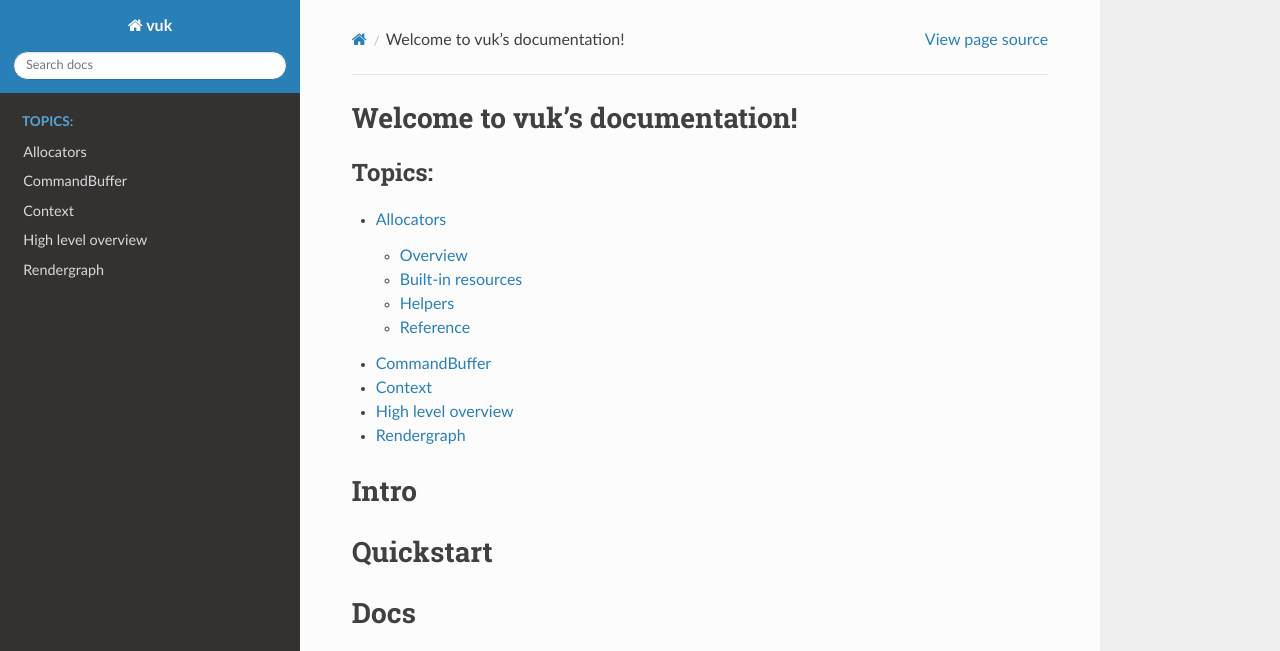
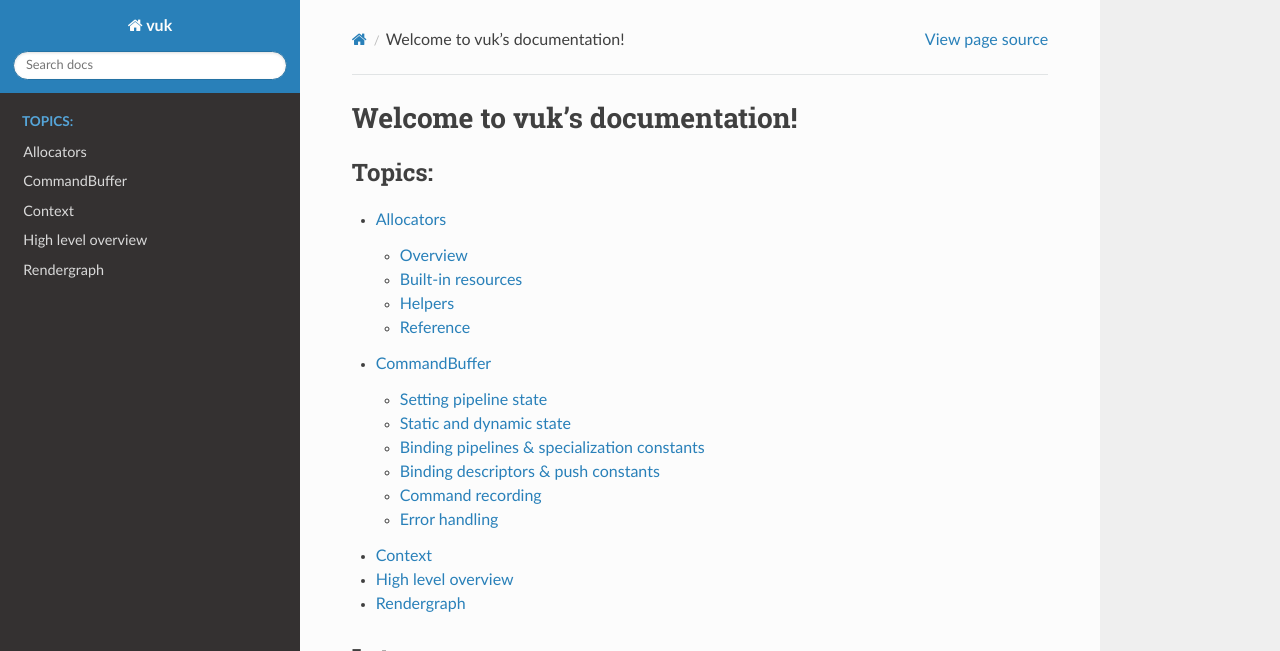
Before and after one commit to martty/vuk, a Sphinx documentation site: the page built from docs/index.rst, in a window 1280 px wide and 1269 px high, cut to the strip 0-651 px from the top of the window. Built offline with Sphinx 7.4.7 and the Read the Docs theme 2.0.0, drawn with Linux system fonts in a browser that asks for light colours; some of the changed lines change nothing that is shown.

Commit message:
CommandBuffer documentation

```diff
--- a/docs/topics/commandbuffer.rst
+++ b/docs/topics/commandbuffer.rst
@@ -1,5 +1,43 @@
 CommandBuffer
 =============
 
+The CommandBuffer class offers a convenient abstraction over command recording, pipeline state and descriptor sets of Vulkan.
+
+Setting pipeline state
+----------------------
+The CommandBuffer encapsulates the current pipeline and descriptor state. When calling state-setting commands, the current state of the CommandBuffer is updated. The state of the CommandBuffer persists for the duration of the execution callback, and there is no state leakage between callbacks of different passes.
+
+The various states of the pipeline can be reconfigured by calling the appropriate function, such as :cpp:func:`vuk::CommandBuffer::set_rasterization()`.
+
+There is no default state - you must explicitly bind all state used for the commands recorded.
+
+Static and dynamic state
+------------------------
+Vulkan allows some pipeline state to be dynamic. In vuk this is exposed as an optimisation - you may let the CommandBuffer know that certain pipeline state is dynamic by calling :cpp:func:`vuk::CommandBuffer::set_dynamic_state()`. This call changes which states are considered dynamic. Dynamic state is usually cheaper to change than entire pipelines and leads to fewer pipeline compilations, but has more overhead compared to static state - use it when a state changes often. Some state can be set dynamic on some platforms without cost. As with other pipeline state, setting states to be dynamic or static persist only during the callback.
+
+Binding pipelines & specialization constants
+--------------------------------------------
+The CommandBuffer maintains separate bind points for compute and graphics pipelines. The CommandBuffer also maintains an internal buffer of specialization constants that are applied to the pipeline bound. Changing specialization constants will trigger a pipeline compilation when using the pipeline for the first time.
+
+Binding descriptors & push constants
+------------------------------------
+vuk allows two types of descriptors to be bound: ephemeral and persistent.
+
+Ephemeral descriptors are bound individually to the CommandBuffer via `bind_XXX()` calls where `XXX` denotes the type of the descriptor (eg. uniform buffer). These descriptors are internally managed by the CommandBuffer and the Allocator it references. Ephemeral descriptors are very convenient to use, but they are limited in the number of bindable descriptors (`VUK_MAX_BINDINGS`) and they incur a small overhead on bind.
+
+Persistent descriptors are managed by the user via allocation of a PersistentDescriptorSet from Allocator and manually updating the contents. There is no limit on the number of descriptors and binding such descriptor sets do not have an overhead over the direct Vulkan call. Large descriptor arrays (such as the ones used in "bindless" techniques) are only possible via persistent descriptor sets.
+
+The number of bindable sets is limited by `VUK_MAX_SETS`. Both ephemeral descriptors and persistent descriptor sets retain their bindings until overwritten, disturbed or the the callback ends.
+
+Push constants can be changed by calling :cpp:func:`vuk::CommandBuffer::push_constants()`.
+
+Command recording
+-----------------
+Draws and dispatches can be recorded by calling the appropriate function. Any state changes made will be recorded into the underlying Vulkan command buffer, along with the draw or dispatch.
+
+Error handling
+--------------
+The CommandBuffer implements "monadic" error handling, because operations that allocate resources might fail. In this case the CommandBuffer is moved into the error state and subsequent calls do not modify the underlying state.
+
 .. doxygenclass:: vuk::CommandBuffer
    :members:
```
Also changed, not shown: 3 other files.
